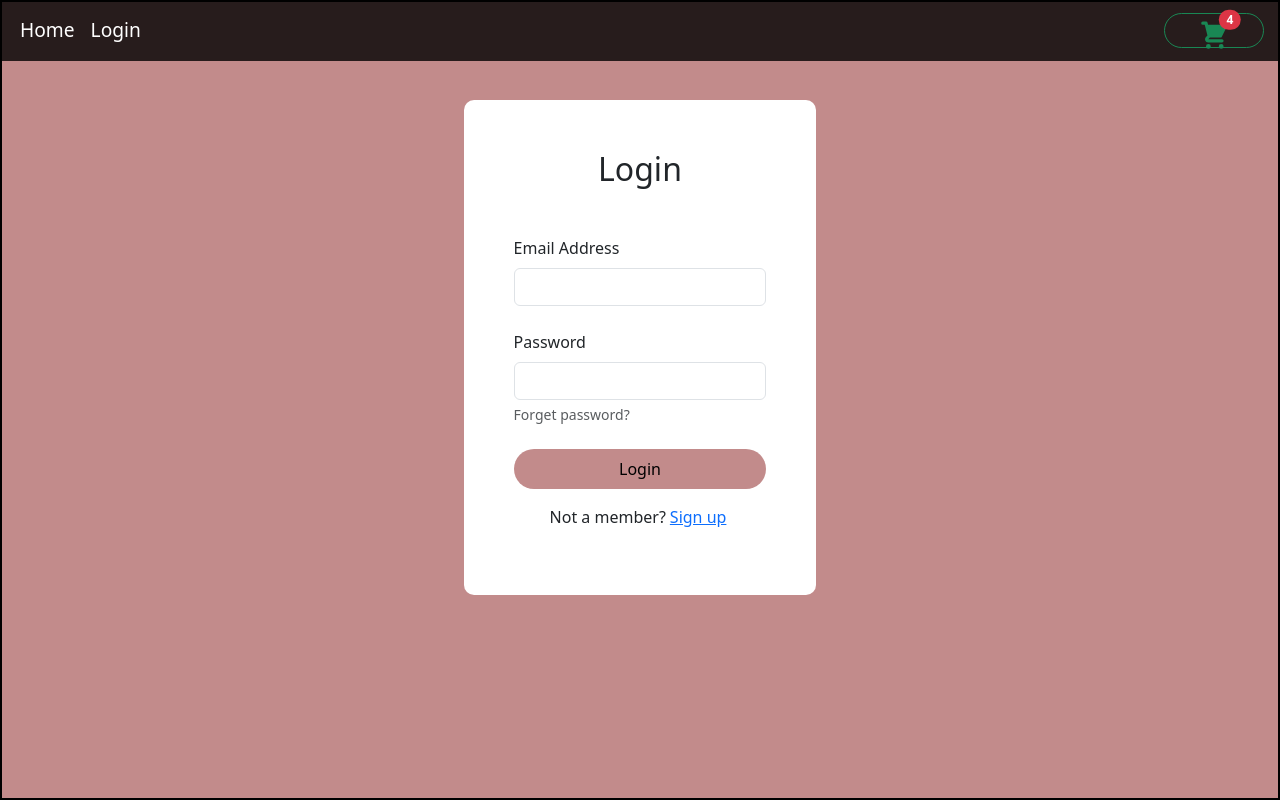
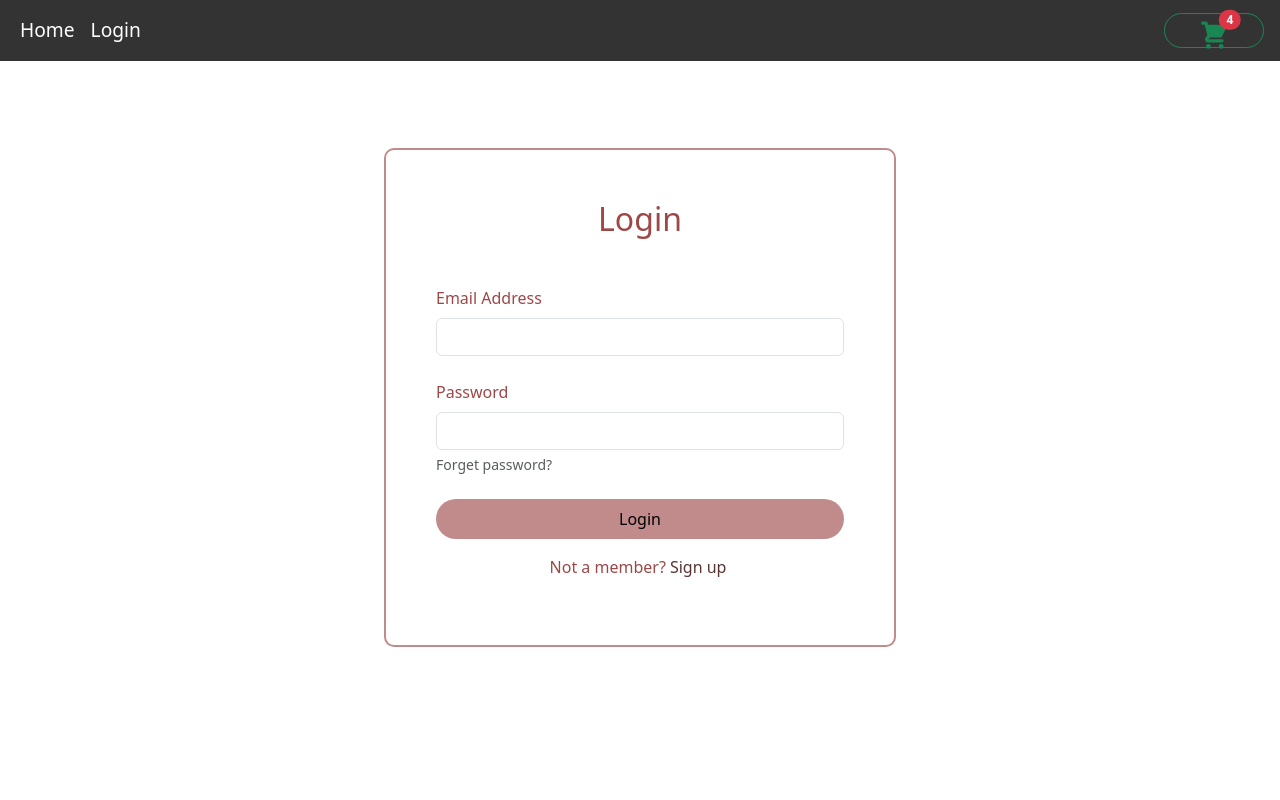
Before and after one commit to CodingLady22/skizzy-fast-food, a React (Vite) app in the folder skizzy-fast-food/: page /login in a window 1280 px wide. Built offline with nearby package versions, Linux system fonts and the light colour scheme; a web font is replaced by a local one.

Commit message:
add custom styles for signup and login pages

```diff
--- a/skizzy-fast-food/src/App.css
+++ b/skizzy-fast-food/src/App.css
@@ -110,26 +110,34 @@ Custom Styles for Contact
 
 /*************************************************************************************************************************************************************************************************
 **************************************
-Custom Styles for About
+Custom Styles for Auth pages
 ***************************************************************************************************************************************************************************************************************************************/
 
 .login-section {
   height: 100vh;
-  border: 2px solid black;
-  background: rgba(134, 25, 25, 0.5);
+  /* border: 2px solid black; */
+  /* background: rgba(134, 25, 25, 0.5); */
 }
 
 .login-page {
-  margin: 50px;
-  /* border: 2px solid black; */
+  margin: 100px 0;
+  /* border: 2px solid green; */
+  /* background: rgba(134, 25, 25, 0.5); */
 }
 
-form {
-  width: 30%;
+.formSection {
+  border: 2px solid rgba(134, 25, 25, 0.5);
+  color: rgba(134, 25, 25, 0.8);
+  width: 40%;
   background-color: white;
   padding: 50px;
   border-radius: 10px;
   margin-top: 70px;
+}
+
+.form-link {
+  color: rgba(46, 2, 2, 0.8);
+  text-decoration: none;
 }
 
 .login-btn {
@@ -146,3 +154,5 @@ form {
   border-bottom: 1px solid rgba(0, 0, 0, 0.5);
   border-radius: 4px 4px 0 0;
 } */
+
+/* Add media query for buttons to be 50% on wider screens */
```
